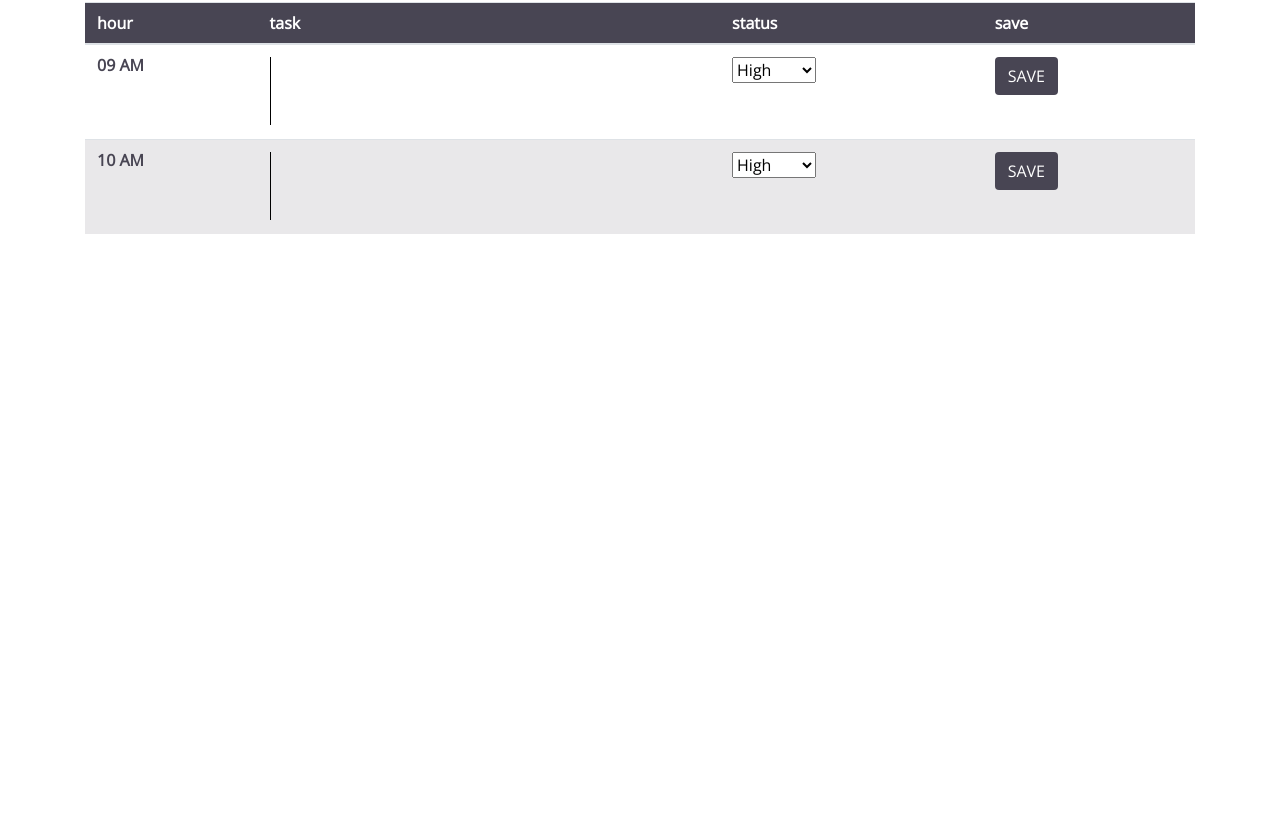
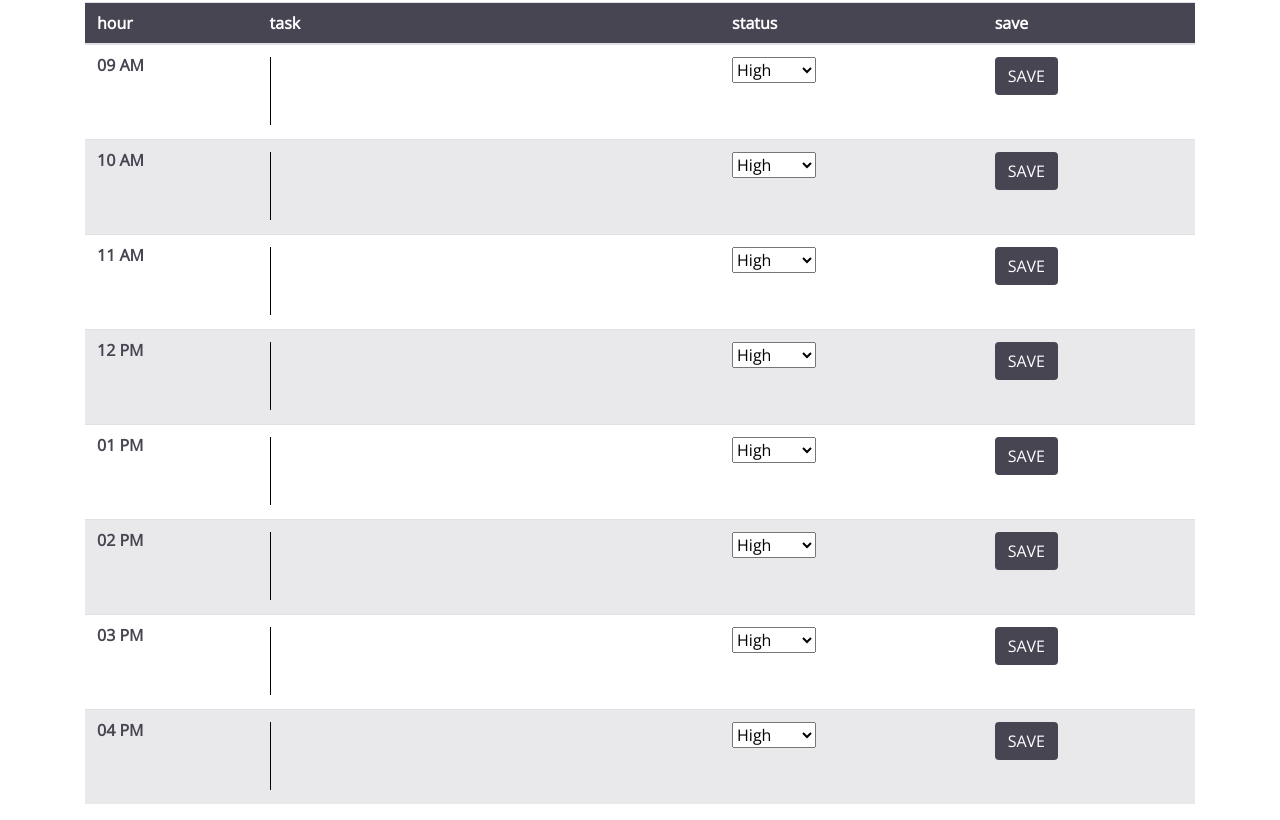
Before and after one commit to ray0095/dayplanner, a plain HTML site: page index.html in a window 1280 px wide. Shown: the part 334-1154 px from the top of the page. Before the commit the page ends 800 px from the top, so only its background shows below. Drawn offline with nearby package versions, Linux system fonts and the light colour scheme.

Commit message:
added all of the time blocks

```diff
--- a/index.html
+++ b/index.html
@@ -40,8 +40,7 @@
         </thead>
         <tbody>
             <tr class="odd">
-              <td id="hour9"></td>
-
+              <td id="hour9" class="timeblock"></td>
                 <td class="col-5">
                   <textarea id="task" class="taskBox" name="message" rows="3" cols="30"></textarea>
                 </td>
@@ -55,8 +54,8 @@
                 <td>
                   <button id="saveBtn" class="btn">SAVE</button>
                 </td>
+            </tr>
 
-            </tr>
             <tr class="even">
               <td id="hour10"></td>
 
@@ -75,6 +74,111 @@
                 </td>
 
             </tr>
+
+            <tr class="odd">
+              <td id="hour11"></td>
+                <td class="col-5">
+                  <textarea id="task" class="taskBox" name="message" rows="3" cols="30"></textarea>
+                </td>
+                <td>
+                  <select id="priority">
+                    <option value="High">High</option>
+                    <option value="Medium">Medium</option>
+                    <option value="Low">Low</option>
+                  </select>
+                </td>
+                <td>
+                  <button id="saveBtn" class="btn">SAVE</button>
+                </td>
+            </tr>
+
+            <tr class="even">
+              <td id="hour12"></td>
+
+                <td class="col-5">
+                  <textarea id="task2" class="taskBox" name="message" rows="3" cols="30"></textarea>
+                </td>
+                <td>
+                  <select id="priority">
+                    <option value="High">High</option>
+                    <option value="Medium">Medium</option>
+                    <option value="Low">Low</option>
+                  </select>
+                </td>
+                <td>
+                  <button id="saveBtn2" class="btn">SAVE</button>
+                </td>
+
+            </tr>
+
+            <tr class="odd">
+              <td id="hour13"></td>
+                <td class="col-5">
+                  <textarea id="task" class="taskBox" name="message" rows="3" cols="30"></textarea>
+                </td>
+                <td>
+                  <select id="priority">
+                    <option value="High">High</option>
+                    <option value="Medium">Medium</option>
+                    <option value="Low">Low</option>
+                  </select>
+                </td>
+                <td>
+                  <button id="saveBtn" class="btn">SAVE</button>
+                </td>
+            </tr>
+
+            <tr class="even">
+              <td id="hour14"></td>
+                <td class="col-5">
+                  <textarea id="task" class="taskBox" name="message" rows="3" cols="30"></textarea>
+                </td>
+                <td>
+                  <select id="priority">
+                    <option value="High">High</option>
+                    <option value="Medium">Medium</option>
+                    <option value="Low">Low</option>
+                  </select>
+                </td>
+                <td>
+                  <button id="saveBtn" class="btn">SAVE</button>
+                </td>
+            </tr>
+
+            <tr class="odd">
+              <td id="hour15"></td>
+                <td class="col-5">
+                  <textarea id="task" class="taskBox" name="message" rows="3" cols="30"></textarea>
+                </td>
+                <td>
+                  <select id="priority">
+                    <option value="High">High</option>
+                    <option value="Medium">Medium</option>
+                    <option value="Low">Low</option>
+                  </select>
+                </td>
+                <td>
+                  <button id="saveBtn" class="btn">SAVE</button>
+                </td>
+            </tr>
+
+            <tr class="even">
+              <td id="hour16"></td>
+                <td class="col-5">
+                  <textarea id="task" class="taskBox" name="message" rows="3" cols="30"></textarea>
+                </td>
+                <td>
+                  <select id="priority">
+                    <option value="High">High</option>
+                    <option value="Medium">Medium</option>
+                    <option value="Low">Low</option>
+                  </select>
+                </td>
+                <td>
+                  <button id="saveBtn" class="btn">SAVE</button>
+                </td>
+            </tr>
+
         </tbody>
       </table>
     </div>
--- a/script.js
+++ b/script.js
@@ -1,13 +1,30 @@
 var currentDay = moment();
 $("#currentDay").text(currentDay.format(" [Today is ] dddd, MMM Do"));
+
+//hour block values
 var hour9 = moment("09:00:00", "HH:mm").format("hh A");
 $("#hour9").text(hour9);
 var hour10 = moment("10:00:00", "HH:mm").format("hh A");
 $("#hour10").text(hour10);
-var currentHour = moment().format('hh a');
+var hour11 = moment("11:00:00", "HH:mm").format("hh A");
+$("#hour11").text(hour11);
+var hour12 = moment("12:00:00", "HH:mm").format("hh A");
+$("#hour12").text(hour12);
+var hour13 = moment("13:00:00", "HH:mm").format("hh A");
+$("#hour13").text(hour13);
+var hour14 = moment("14:00:00", "HH:mm").format("hh A");
+$("#hour14").text(hour14);
+var hour15 = moment("15:00:00", "HH:mm").format("hh A");
+$("#hour15").text(hour15);
+var hour16 = moment("16:00:00", "HH:mm").format("hh A");
+$("#hour16").text(hour16);
 
 
+// function timeColor() {
+//   var currentHour = moment().format('hh A');
+//   console.log(currentHour);
 
+// }
 
 
 
@@ -18,19 +35,14 @@ var saveBtn2 = document.getElementById("saveBtn2");
 
 //9 oclock hour
 function saveTaskList1() {
-    var tasks = {
-      task: taskList.value.trim(),
-    };
-    localStorage.setItem("tasks", JSON.stringify(tasks));
+    var task1 = taskList.value.trim()
+
+    localStorage.setItem("tasks", task1);
 }
 
   function renderTaskList1() {
-    var pastTaskList = JSON.parse(localStorage.getItem("tasks"));
-    if (pastTaskList !== null) {
-    taskList.innerHTML = pastTaskList.task;
-    } else {
-      return;
-    }
+    var pastTaskList = localStorage.getItem("tasks");
+    taskList.textContent = pastTaskList;
   }
 
   saveBtn.addEventListener("click", function(event) {
@@ -41,20 +53,16 @@ function saveTaskList1() {
 
   //10 oclock hour
   function saveTaskList2() {
-    var tasks2 = {
-      task: taskList2.value.trim(),
-    };
-    localStorage.setItem("tasks2", JSON.stringify(tasks2));
+    var task2 = taskList.value.trim()
+
+    localStorage.setItem("tasks2", task2);
+}
+
+  function renderTaskList2() {
+    var pastTaskList = localStorage.getItem("tasks2");
+    taskList2.textContent = pastTaskList;
   }
 
-  function renderTaskList2() {
-    var pastTaskList = JSON.parse(localStorage.getItem("tasks2"));
-    if (pastTaskList !== null) {
-        document.getElementById("task2").innerHTML = pastTaskList.tasks2;
-    } else {
-      return;
-    }
-  }
 
   saveBtn2.addEventListener("click", function(event) {
   event.preventDefault();
@@ -63,9 +71,6 @@ function saveTaskList1() {
   });
 
 
-
-
-
   function init() {
     renderTaskList1();
     renderTaskList2();
--- a/style.css
+++ b/style.css
@@ -67,3 +67,15 @@ tbody {
 .even {
   background-color: var(--even-row);
 }
+
+.present {
+  background-color: green;
+}
+
+.past {
+  background-color: grey;
+}
+
+.future {
+  background-color: burlywood;
+}
```
